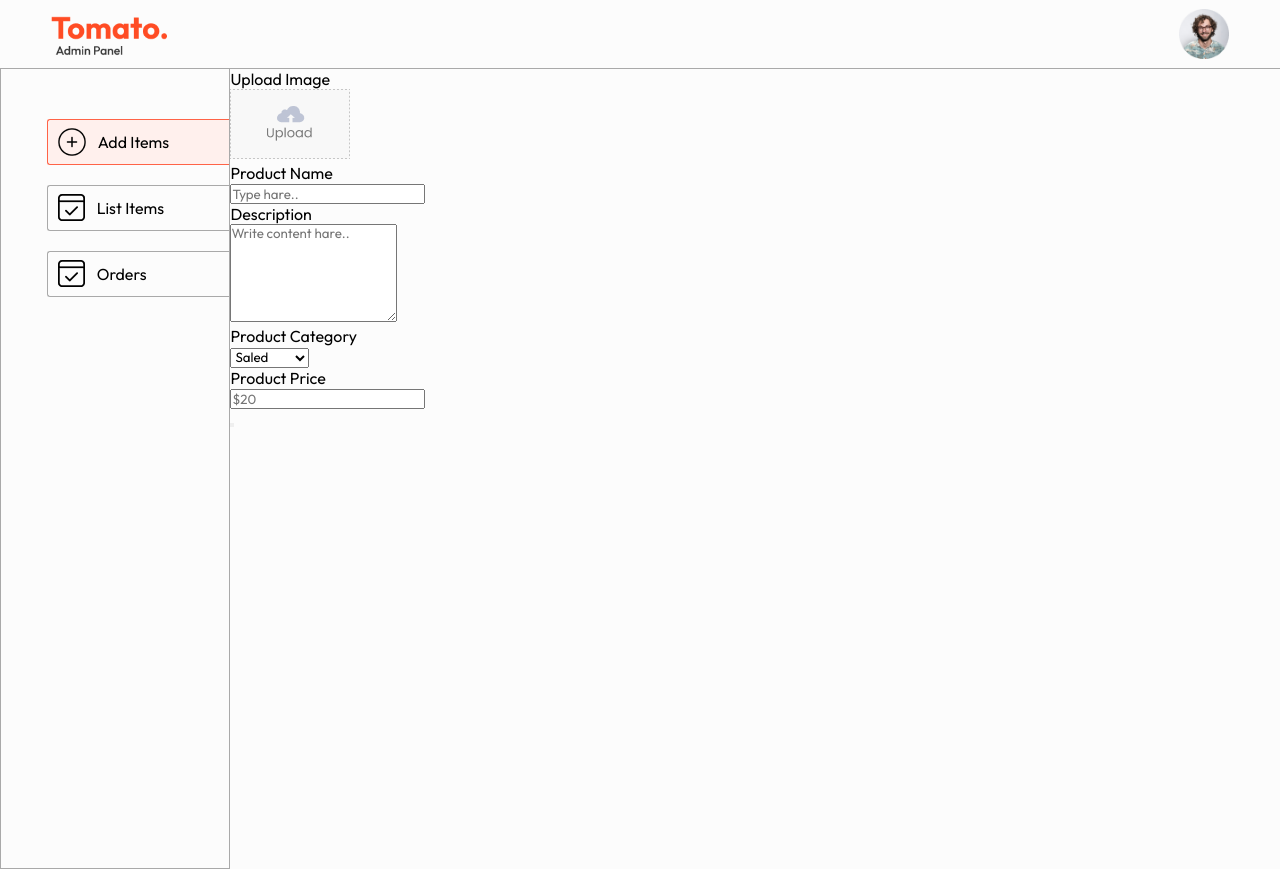
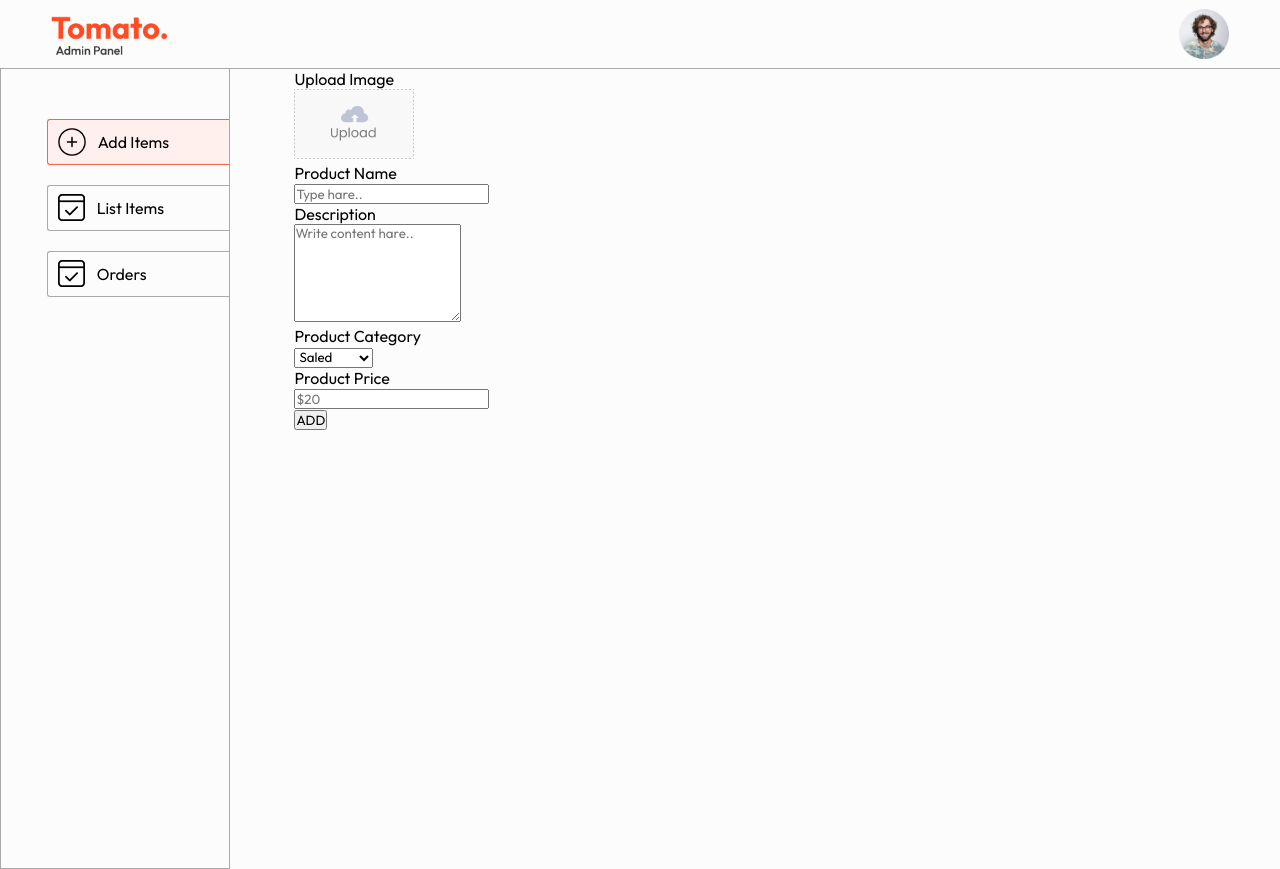
Before and after one commit to hasharas/Food-Delivery-app, a React app in the folder admin/: page /add in a window 1280 px wide. Built offline with nearby package versions, Linux system fonts and the light colour scheme; the HTML template or start-up script is replaced by a standard one.

Commit message:
Start:style stary add page

```diff
--- a/admin/src/pages/Add/Add.css
+++ b/admin/src/pages/Add/Add.css
@@ -0,0 +1,23 @@
+.add {
+  width: 70%;
+  margin-left: max(5vw, 25px);
+}
+
+.flex-col {
+}
+
+.add-image-upload {
+}
+
+.add-product-name {
+}
+.add-product-description {
+}
+
+.add-category-price {
+}
+.add-category {
+}
+
+.add-price {
+}
--- a/admin/src/pages/Add/Add.jsx
+++ b/admin/src/pages/Add/Add.jsx
@@ -39,7 +39,7 @@ const Add = () => {
                                     <p>Product Price</p>
                                     <input type="number" placeholder='$20' name='price' />
                               </div>
-                              <button></button>
+                              <button type='submit' className='add-btn' >ADD</button>
                         </div>
                   </form>
 
```
